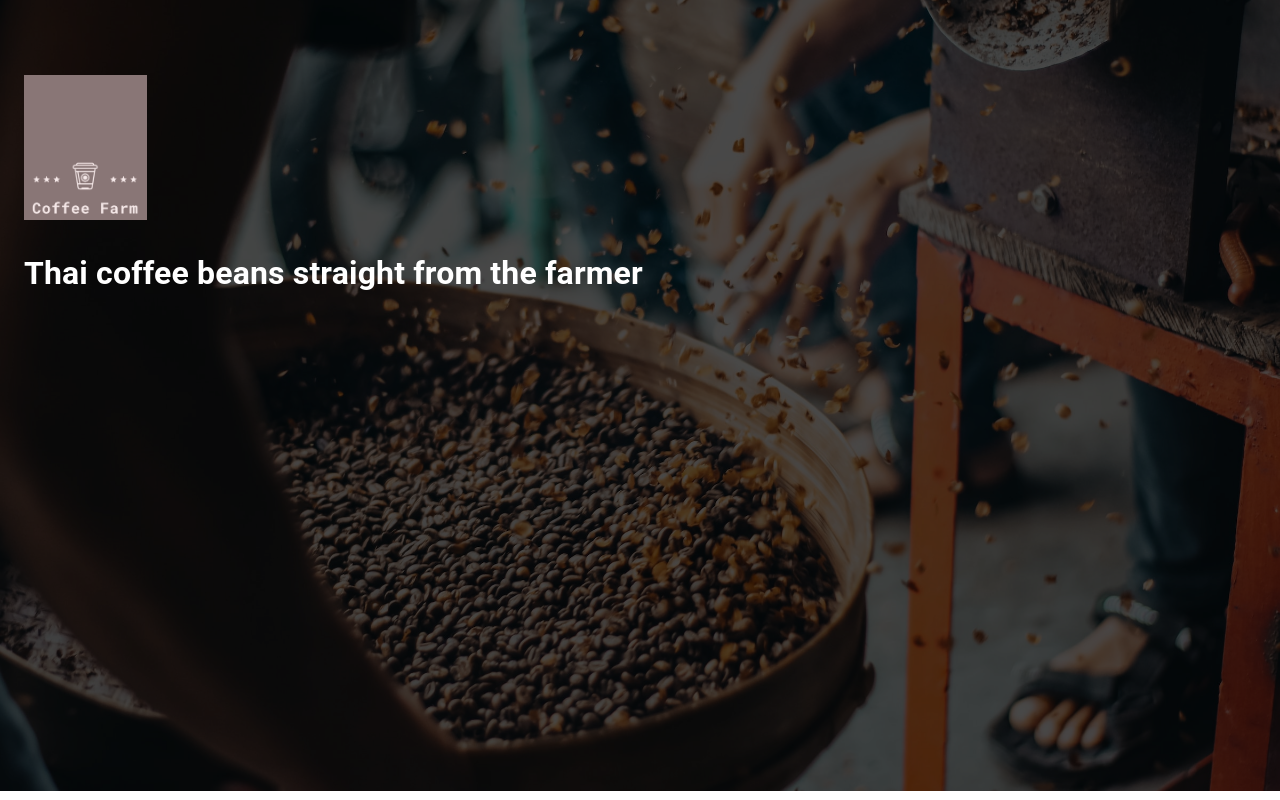
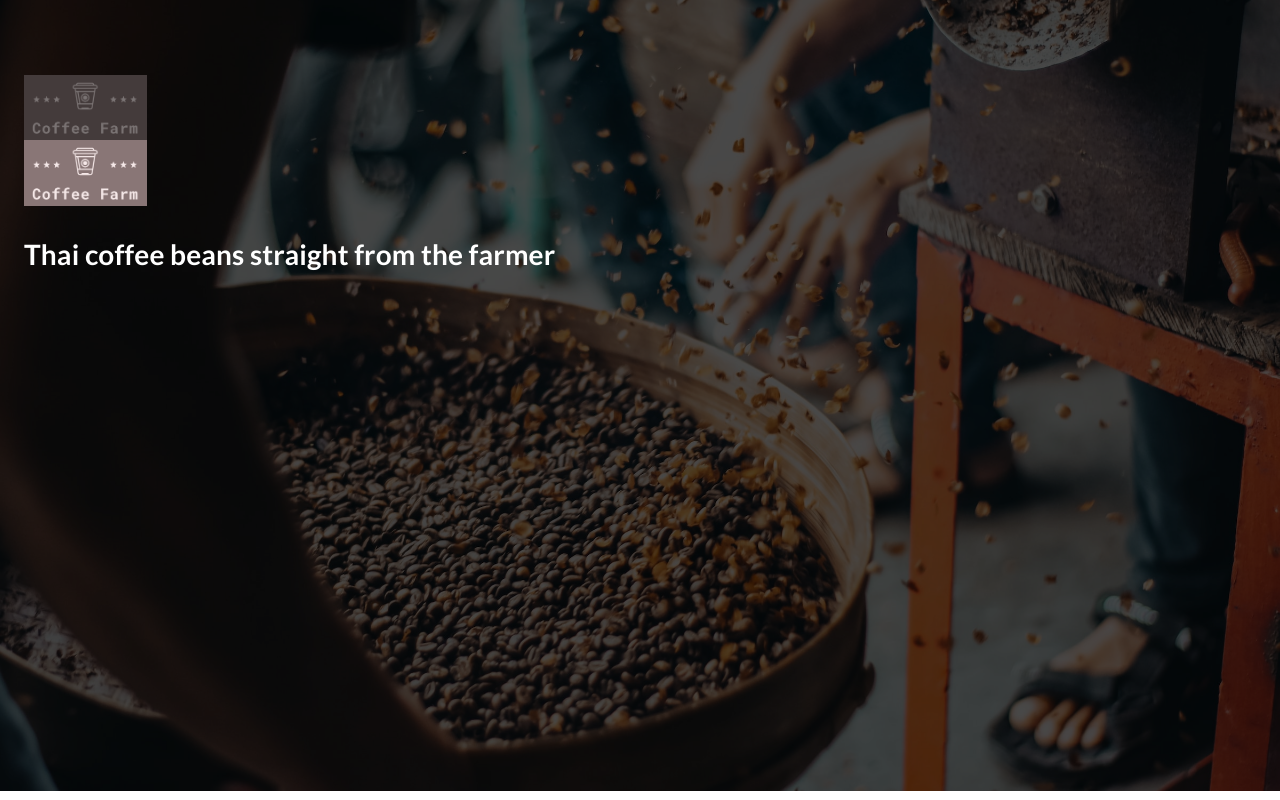
Before and after one commit to BrianLavery/coffee_app_client, a React (Create React App) app: page / in a window 1280 px wide. Built offline with nearby package versions, Linux system fonts and the light colour scheme.

Commit message:
got overlay working on logo image

```diff
--- a/package.json
+++ b/package.json
@@ -14,6 +14,8 @@
     "react-dom": "^18.2.0",
     "react-final-form": "^6.5.9",
     "react-scripts": "^2.1.3",
+    "semantic-ui-css": "^2.4.1",
+    "semantic-ui-react": "^2.1.3",
     "web-vitals": "^2.1.4"
   },
   "scripts": {
--- a/src/components/LogoImage.css
+++ b/src/components/LogoImage.css
@@ -1,11 +1,19 @@
 .logo-image {
-    background-image: url(/images/logo_cropped.png);
-    background-color: #DDDDDD; /* Used if the image is unavailable */
-    height: 10vh;
+    position: relative;
     max-width: 10%;
 }
 
+.logo-image__image {
+    display: block;
+    width: 100%;
+    height: 100%;
+}
+
 .logo-image__overlay {
-    background-color: rgba(0, 0, 0, 0.7);
+    position: absolute;
+    z-index: 1;
+    height: 100%;
+    bottom: 0;
+    background-color: rgba(0, 0, 0, 0.5); /* Black see-through */
     width: 100%;
 }
--- a/src/components/LogoImage.js
+++ b/src/components/LogoImage.js
@@ -5,6 +5,7 @@ import './LogoImage.css';
 const LogoImage = () => {
 	return (
 		<div className='logo-image'>
+			<img className='logo-image__image' src='/images/logo_cropped.png' alt='Logo' />
 			<div className='logo-image__overlay'></div>
 		</div>
 	);
--- a/src/index.js
+++ b/src/index.js
@@ -1,5 +1,6 @@
 import React from 'react';
 import { createRoot } from 'react-dom/client';
+import 'semantic-ui-css/semantic.min.css';
 
 import App from './components/App';
 
```
Also changed, not shown: 1 other file (tests, documents, lock files or other folders).
